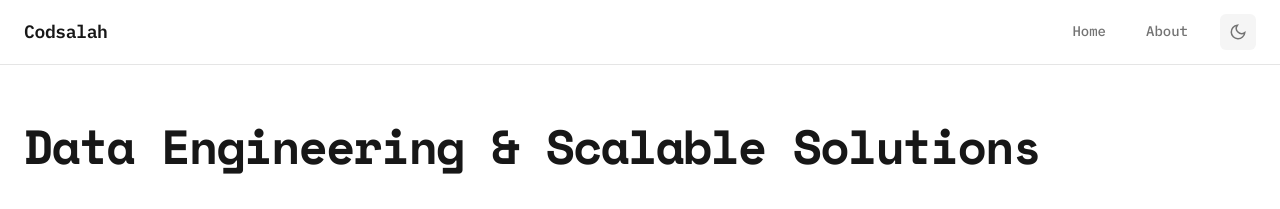
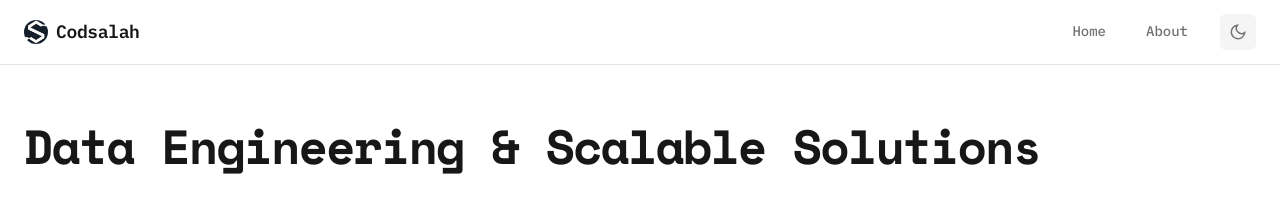
Before and after one commit to codsalah/codsalah.github.io, a Jekyll site: the page built from index.html, in a window 1280 px wide. Shown: the top 209 px of the page. Built offline with Jekyll 4.4.1, drawn with Linux system fonts in a browser that asks for light colours.

Commit message:
style: update site logo and favicon to favIcon.png

```diff
--- a/_config.yml
+++ b/_config.yml
@@ -9,7 +9,7 @@ data-theme: dark
 author:
   name: Codsalah
   bio: Data Engineer | Computer Engineering Student | Big Data Enthusiast
-  userpicture:
+  userpicture: /favIcon.png
   username: codsalah
   github: codsalah
   twitter: SalahAlgamasy
--- a/_includes/head.html
+++ b/_includes/head.html
@@ -1,6 +1,9 @@
 <meta charset="utf-8">
 <meta name="viewport" content="width=device-width, initial-scale=1">
 <title>{% if page.title %}{{ page.title }} | {{ site.title }}{% else %}{{ site.title }}{% endif %}</title>
+
+<!-- Favicon -->
+<link rel="icon" type="image/png" href="{{ '/favIcon.png' | relative_url }}">
 
 <!-- External Fonts -->
 <link rel="preconnect" href="https://fonts.googleapis.com" />
```
